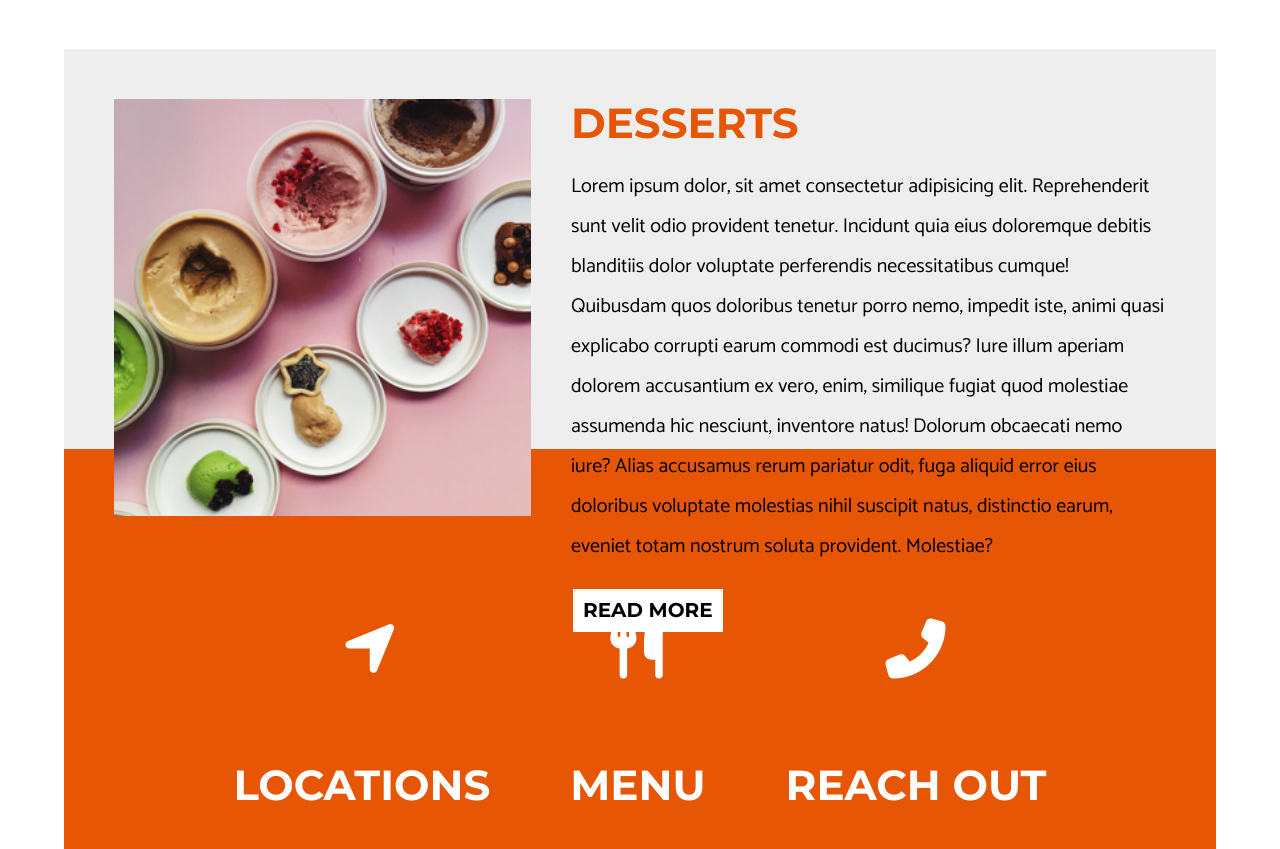
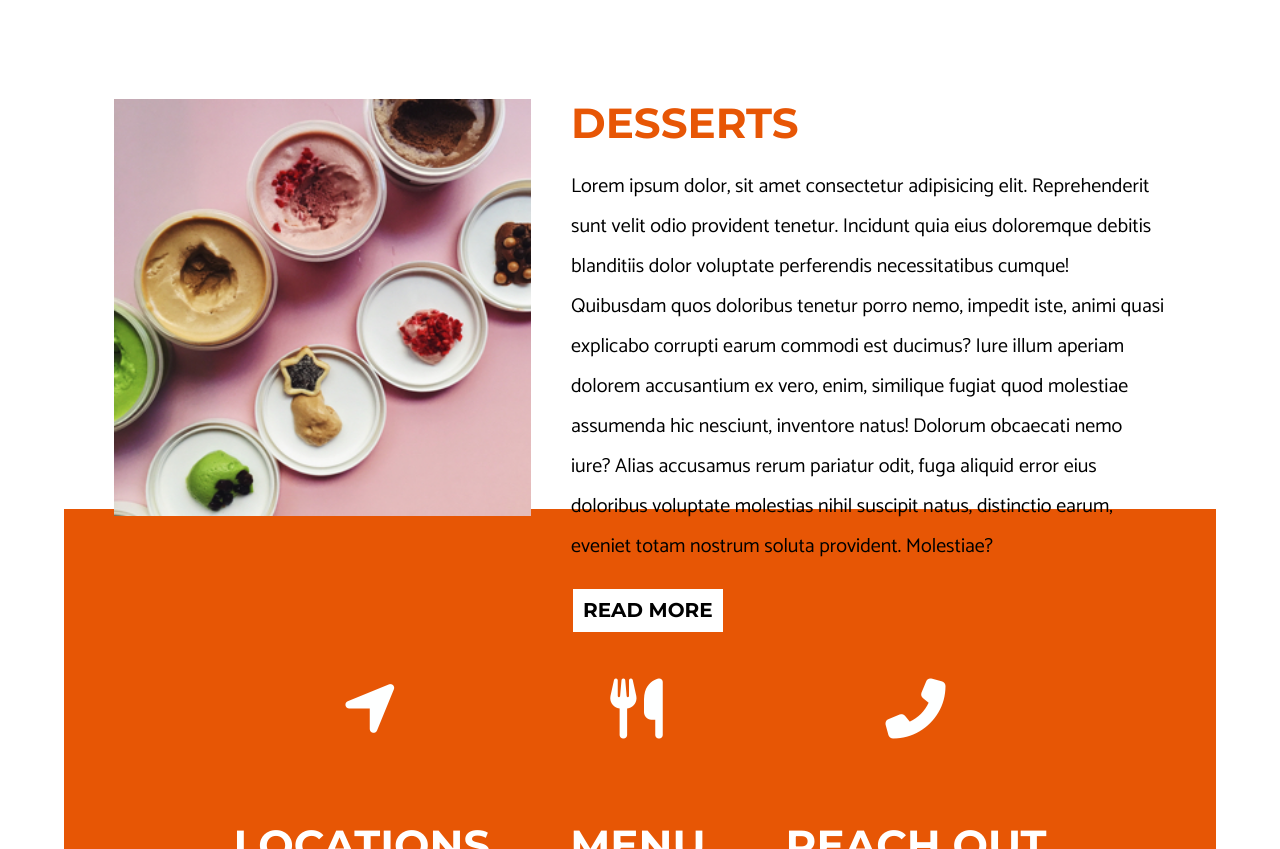
Before and after one commit to EddyJCuesta/hangry-tummy-assignment, a plain HTML site: page index.html in a window 1280 px wide. Shown: the part 1439-2288 px from the top of the page. Drawn offline with Linux system fonts and the light colour scheme.

Commit message:
fixed styling to dessert section styles.css

```diff
--- a/style.css
+++ b/style.css
@@ -149,8 +149,7 @@ section .leftImg {
     display: flex;
     justify-content: space-between;
     padding: 50px;
-    margin-top: 60px;
-    background-color: #EEEEEE;
+    margin: 60px 0 60px 0;
 }
 
 .desserts h2 {
```
